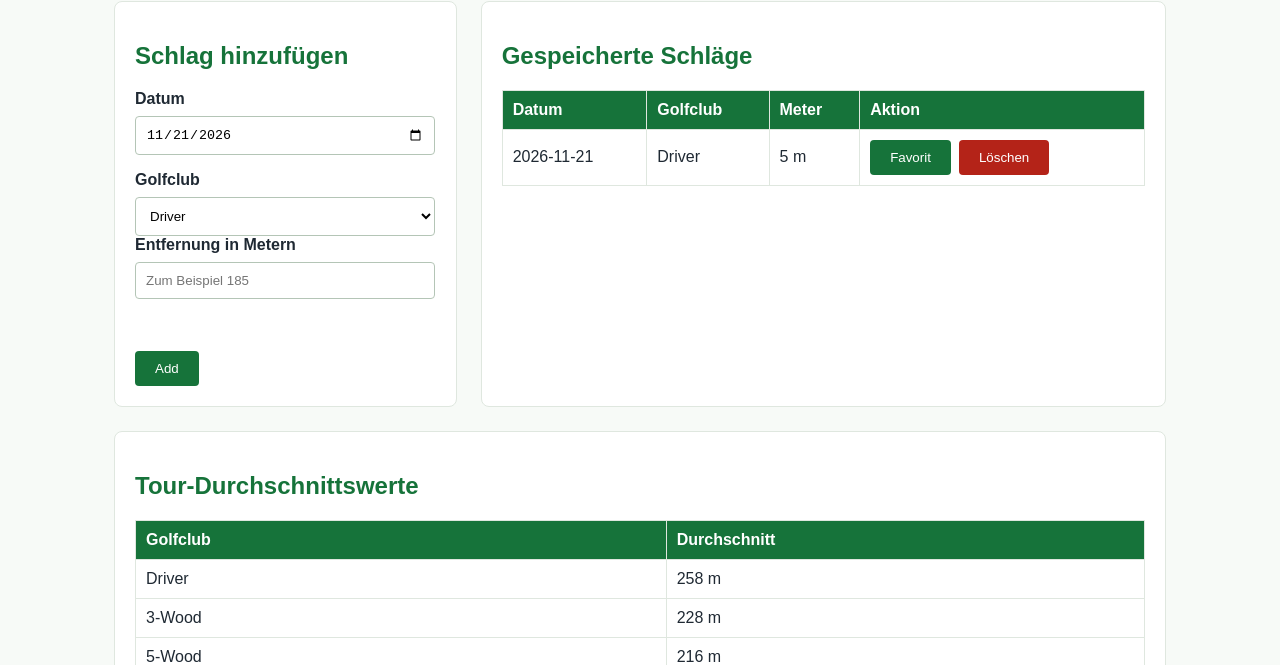
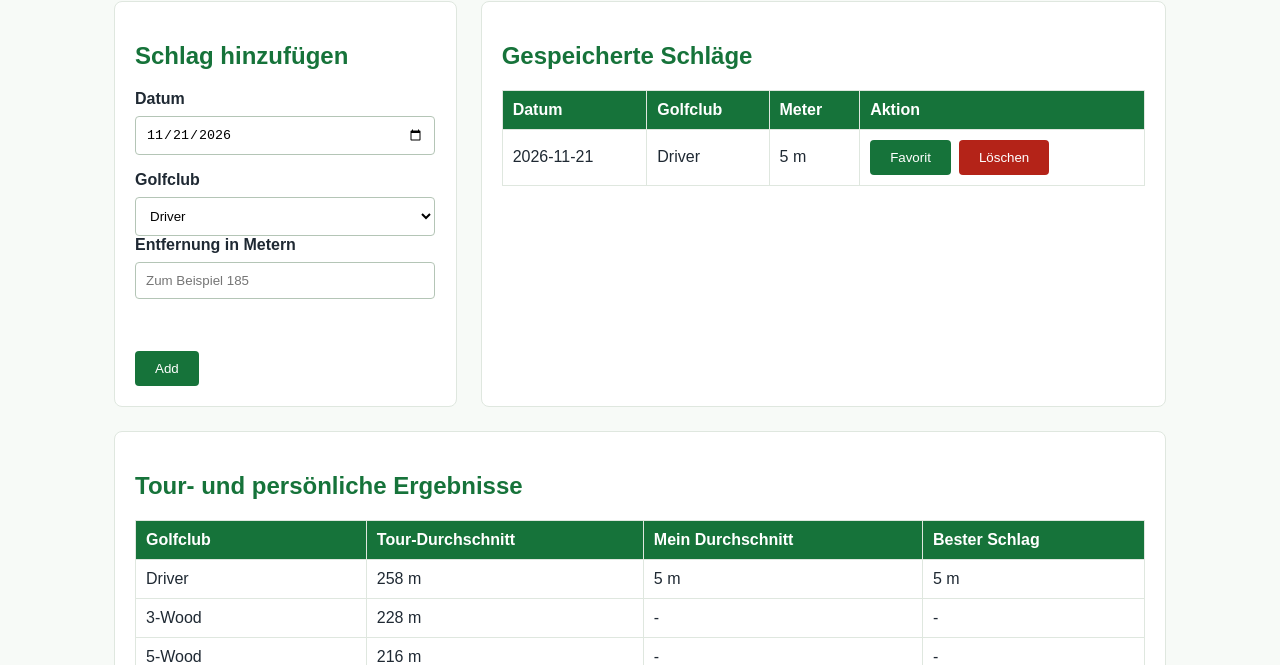
Before and after one commit to edrisihooman-dev/VS_Golfseite, a plain HTML site: page index.html in a window 1280 px wide. Both pictures are taken after typing "5" into the empty fields and a click on the button "Add". Shown: the part 135-800 px from the top of the page. Drawn offline with Linux system fonts and the light colour scheme.

Commit message:
f5 and zusammenführung beide tabellen

```diff
--- a/index.html
+++ b/index.html
@@ -44,16 +44,18 @@
       </section>
     </div>
 
-    <section class="tour-section">
-      <h2>Tour-Durchschnittswerte</h2>
+    <section class="club-results-section">
+      <h2>Tour- und persönliche Ergebnisse</h2>
       <table>
         <thead>
           <tr>
             <th>Golfclub</th>
-            <th>Durchschnitt</th>
+            <th>Tour-Durchschnitt</th>
+            <th>Mein Durchschnitt</th>
+            <th>Bester Schlag</th>
           </tr>
         </thead>
-        <tbody id="tour-table-body"></tbody>
+        <tbody id="club-results-table-body"></tbody>
       </table>
     </section>
   </main>
--- a/script.js
+++ b/script.js
@@ -13,12 +13,12 @@ const clubList = [
 
 // Finds the HTML elements used by the form and tables.
 const clubSelect = document.getElementById("club-select");
-const tourTableBody = document.getElementById("tour-table-body");
 const shotForm = document.getElementById("shot-form");
 const shotDate = document.getElementById("shot-date");
 const shotMetres = document.getElementById("shot-metres");
 const formMessage = document.getElementById("form-message");
 const shotsTableBody = document.getElementById("shots-table-body");
+const clubResultsTableBody = document.getElementById("club-results-table-body");
 let storageReady = true;
 const shots = loadSavedShots();
 
@@ -62,21 +62,52 @@ function addClubOptions() {
   }
 }
 
-// Creates one table row for each club and its tour average.
-function addTourTableRows() {
-  for (let index = 0; index < clubList.length; index++) {
-    const club = clubList[index];
+// Draws tour average, my average and best shot for every golf club.
+function drawClubResultsTable() {
+  clubResultsTableBody.textContent = "";
+
+  for (let clubIndex = 0; clubIndex < clubList.length; clubIndex++) {
+    const club = clubList[clubIndex];
+    let totalMetres = 0;
+    let shotCount = 0;
+    let bestMetres = 0;
+
+    for (let shotIndex = 0; shotIndex < shots.length; shotIndex++) {
+      const shot = shots[shotIndex];
+
+      if (shot.club === club.name) {
+        totalMetres = totalMetres + shot.metres;
+        shotCount = shotCount + 1;
+
+        if (shot.metres > bestMetres) {
+          bestMetres = shot.metres;
+        }
+      }
+    }
+
     const row = document.createElement("tr");
+    const clubCell = document.createElement("td");
+    const tourAverageCell = document.createElement("td");
+    const myAverageCell = document.createElement("td");
+    const bestCell = document.createElement("td");
 
-    const clubCell = document.createElement("td");
     clubCell.textContent = club.name;
+    tourAverageCell.textContent = club.metres + " m";
 
-    const metresCell = document.createElement("td");
-    metresCell.textContent = club.metres + " m";
+    if (shotCount === 0) {
+      myAverageCell.textContent = "-";
+      bestCell.textContent = "-";
+    } else {
+      const averageMetres = Math.round(totalMetres / shotCount);
+      myAverageCell.textContent = averageMetres + " m";
+      bestCell.textContent = bestMetres + " m";
+    }
 
     row.appendChild(clubCell);
-    row.appendChild(metresCell);
-    tourTableBody.appendChild(row);
+    row.appendChild(tourAverageCell);
+    row.appendChild(myAverageCell);
+    row.appendChild(bestCell);
+    clubResultsTableBody.appendChild(row);
   }
 }
 
@@ -151,6 +182,7 @@ function deleteShot(index) {
 
   formMessage.textContent = "";
   drawShotsTable();
+  drawClubResultsTable();
 }
 
 // Changes whether one shot is marked as a favourite.
@@ -203,10 +235,11 @@ function addShot(event) {
   formMessage.textContent = "";
   shotMetres.value = "";
   drawShotsTable();
+  drawClubResultsTable();
 }
 
 addClubOptions();
-addTourTableRows();
 setTodayAsDate();
 drawShotsTable();
+drawClubResultsTable();
 shotForm.addEventListener("submit", addShot);
--- a/style.css
+++ b/style.css
@@ -22,7 +22,7 @@ h2 {
 
 .club-section,
 .shots-section,
-.tour-section {
+.club-results-section {
   margin-bottom: 24px;
   padding: 20px;
   background: #ffffff;
```
Also changed, not shown: 1 other file.
